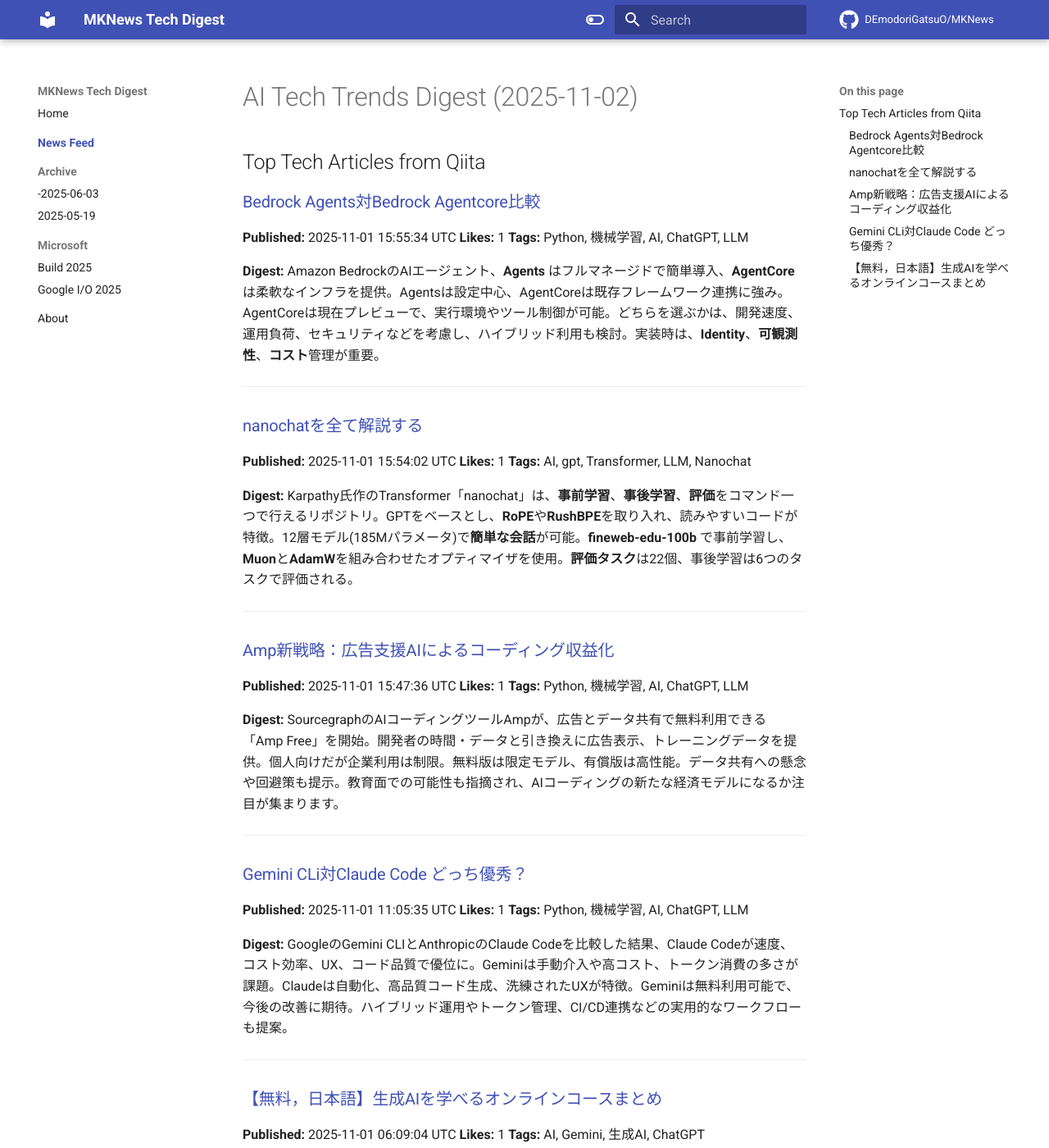
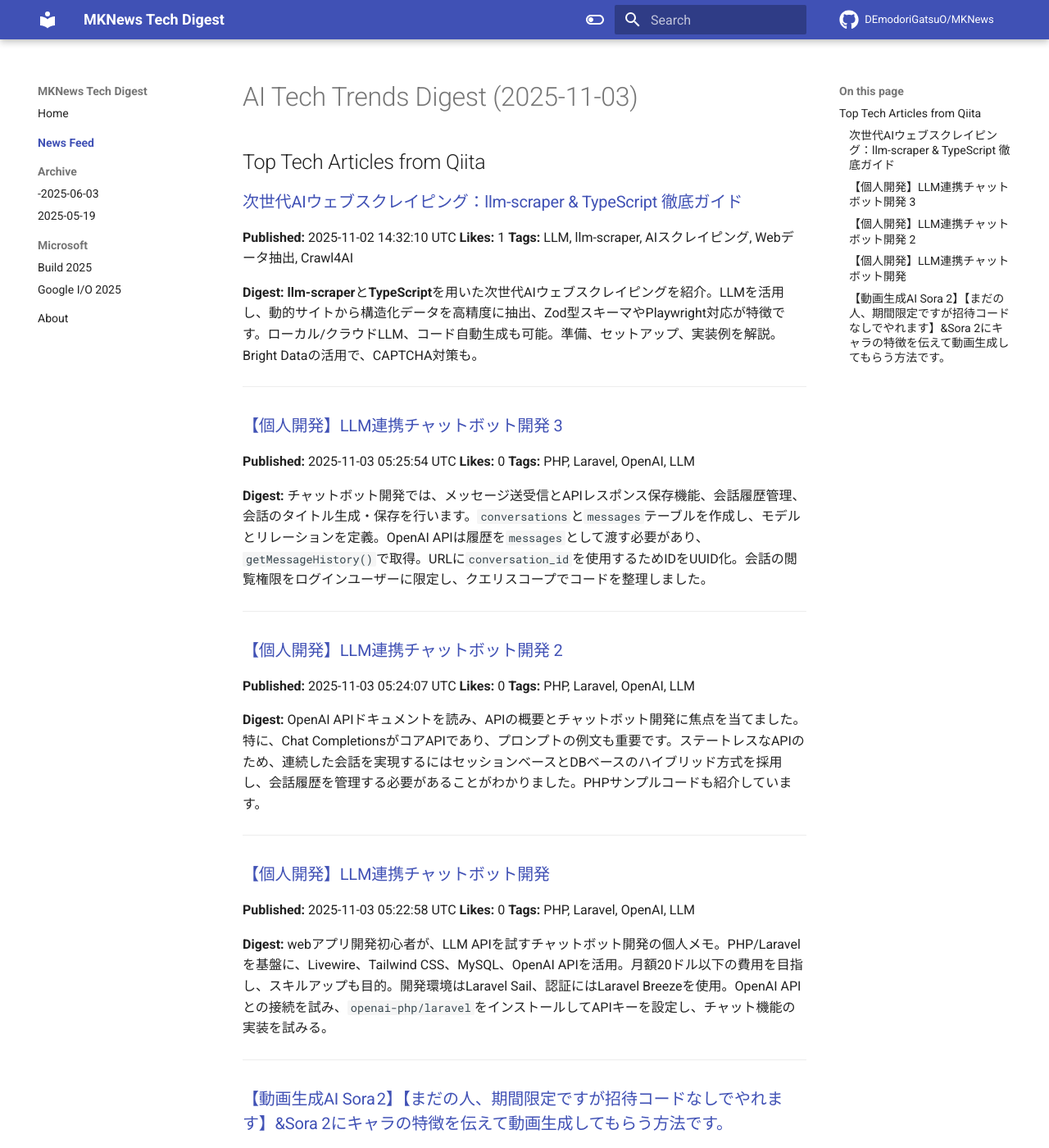
Before and after one commit to DEmodoriGatsuO/MKNews, an MkDocs documentation site: the page built from docs/news/index.md, in a window 1280 px wide and 1400 px high. Shown: the whole window at 82% size. Built offline with MkDocs 1.6.1 and Material for MkDocs 9.7.7, drawn with Linux system fonts in a browser that asks for light colours; comment, search, counter and statistics services are not loaded; some of the changed text lies outside the part shown.

Commit message:
Automated AI Tech Digest - 2025-11-03

```diff
--- a/docs/news/index.md
+++ b/docs/news/index.md
@@ -1,55 +1,55 @@
-# AI Tech Trends Digest (2025-11-02)
+# AI Tech Trends Digest (2025-11-03)
 
 
 ## Top Tech Articles from Qiita
 
 
-### [Bedrock Agents対Bedrock Agentcore比較](https://qiita.com/AInsights/items/3157e0e107e590ed2273)
-**Published:** 2025-11-01 15:55:34 UTC
+### [次世代AIウェブスクレイピング：llm-scraper & TypeScript 徹底ガイド](https://qiita.com/cynthia-brightdata/items/437b9841f5e9806e3949)
+**Published:** 2025-11-02 14:32:10 UTC
 **Likes:** 1
-**Tags:** Python, 機械学習, AI, ChatGPT, LLM
+**Tags:** LLM, llm-scraper, AIスクレイピング, Webデータ抽出, Crawl4AI
 
 **Digest:**
-Amazon BedrockのAIエージェント、**Agents** はフルマネージドで簡単導入、**AgentCore** は柔軟なインフラを提供。Agentsは設定中心、AgentCoreは既存フレームワーク連携に強み。AgentCoreは現在プレビューで、実行環境やツール制御が可能。どちらを選ぶかは、開発速度、運用負荷、セキュリティなどを考慮し、ハイブリッド利用も検討。実装時は、**Identity**、**可観測性**、**コスト**管理が重要。
+**llm-scraper**と**TypeScript**を用いた次世代AIウェブスクレイピングを紹介。LLMを活用し、動的サイトから構造化データを高精度に抽出、Zod型スキーマやPlaywright対応が特徴です。ローカル/クラウドLLM、コード自動生成も可能。準備、セットアップ、実装例を解説。Bright Dataの活用で、CAPTCHA対策も。
 
 ---
 
-### [nanochatを全て解説する](https://qiita.com/Shin_unity3dcg/items/2da1c76d0f733678b1d3)
-**Published:** 2025-11-01 15:54:02 UTC
-**Likes:** 1
-**Tags:** AI, gpt, Transformer, LLM, Nanochat
+### [【個人開発】LLM連携チャットボット開発 3](https://qiita.com/csk/items/d98889fba1adf56e79ac)
+**Published:** 2025-11-03 05:25:54 UTC
+**Likes:** 0
+**Tags:** PHP, Laravel, OpenAI, LLM
 
 **Digest:**
-Karpathy氏作のTransformer「nanochat」は、**事前学習**、**事後学習**、**評価**をコマンド一つで行えるリポジトリ。GPTをベースとし、**RoPE**や**RushBPE**を取り入れ、読みやすいコードが特徴。12層モデル(185Mパラメータ)で**簡単な会話**が可能。**fineweb-edu-100b** で事前学習し、**Muon**と**AdamW**を組み合わせたオプティマイザを使用。**評価タスク**は22個、事後学習は6つのタスクで評価される。
+チャットボット開発では、メッセージ送受信とAPIレスポンス保存機能、会話履歴管理、会話のタイトル生成・保存を行います。`conversations`と`messages`テーブルを作成し、モデルとリレーションを定義。OpenAI APIは履歴を`messages`として渡す必要があり、`getMessageHistory()`で取得。URLに`conversation_id`を使用するためIDをUUID化。会話の閲覧権限をログインユーザーに限定し、クエリスコープでコードを整理しました。
 
 ---
 
-### [Amp新戦略：広告支援AIによるコーディング収益化](https://qiita.com/AInsights/items/a452e9c964f5f1a80660)
-**Published:** 2025-11-01 15:47:36 UTC
-**Likes:** 1
-**Tags:** Python, 機械学習, AI, ChatGPT, LLM
+### [【個人開発】LLM連携チャットボット開発 2](https://qiita.com/csk/items/a76da79e7d71d2b4ab91)
+**Published:** 2025-11-03 05:24:07 UTC
+**Likes:** 0
+**Tags:** PHP, Laravel, OpenAI, LLM
 
 **Digest:**
-SourcegraphのAIコーディングツールAmpが、広告とデータ共有で無料利用できる「Amp Free」を開始。開発者の時間・データと引き換えに広告表示、トレーニングデータを提供。個人向けだが企業利用は制限。無料版は限定モデル、有償版は高性能。データ共有への懸念や回避策も提示。教育面での可能性も指摘され、AIコーディングの新たな経済モデルになるか注目が集まります。
+OpenAI APIドキュメントを読み、APIの概要とチャットボット開発に焦点を当てました。特に、Chat CompletionsがコアAPIであり、プロンプトの例文も重要です。ステートレスなAPIのため、連続した会話を実現するにはセッションベースとDBベースのハイブリッド方式を採用し、会話履歴を管理する必要があることがわかりました。PHPサンプルコードも紹介しています。
 
 ---
 
-### [Gemini CLi対Claude Code どっち優秀？](https://qiita.com/AInsights/items/c6d7143c3156255a0361)
-**Published:** 2025-11-01 11:05:35 UTC
-**Likes:** 1
-**Tags:** Python, 機械学習, AI, ChatGPT, LLM
+### [【個人開発】LLM連携チャットボット開発](https://qiita.com/csk/items/18b8cc92f998a2bdb7e6)
+**Published:** 2025-11-03 05:22:58 UTC
+**Likes:** 0
+**Tags:** PHP, Laravel, OpenAI, LLM
 
 **Digest:**
-GoogleのGemini CLIとAnthropicのClaude Codeを比較した結果、Claude Codeが速度、コスト効率、UX、コード品質で優位に。Geminiは手動介入や高コスト、トークン消費の多さが課題。Claudeは自動化、高品質コード生成、洗練されたUXが特徴。Geminiは無料利用可能で、今後の改善に期待。ハイブリッド運用やトークン管理、CI/CD連携などの実用的なワークフローも提案。
+webアプリ開発初心者が、LLM APIを試すチャットボット開発の個人メモ。PHP/Laravelを基盤に、Livewire、Tailwind CSS、MySQL、OpenAI APIを活用。月額20ドル以下の費用を目指し、スキルアップも目的。開発環境はLaravel Sail、認証にはLaravel Breezeを使用。OpenAI APIとの接続を試み、`openai-php/laravel`をインストールしてAPIキーを設定し、チャット機能の実装を試みる。
 
 ---
 
-### [【無料，日本語】生成AIを学べるオンラインコースまとめ](https://qiita.com/PenguinCabinet/items/44c9bc7f6ded7350fc64)
-**Published:** 2025-11-01 06:09:04 UTC
-**Likes:** 1
-**Tags:** AI, Gemini, 生成AI, ChatGPT
+### [【動画生成AI Sora 2】【まだの人、期間限定ですが招待コードなしでやれます】&Sora 2にキャラの特徴を伝えて動画生成してもらう方法です。](https://qiita.com/kabumira/items/83dce5522af1c2ae2505)
+**Published:** 2025-11-03 05:07:29 UTC
+**Likes:** 0
+**Tags:** Gemini, nanobanana, Sora2
 
 **Digest:**
-生成AIを学べる無料オンラインコースを紹介。IBM SkillsBuildの「AI Foundations」はAI全般を、「Generative AI in Action」はプロンプトエンジニアリングやLLMを学べます。AWS Skill Builderの「Foundations of Prompt Engineering」はプロンプト設計を、Google Skills Boostの入門講座では生成AIの概要を学べます。
+Sora 2でキャラの特徴を活かした動画生成方法を紹介。GeminiのNanoBananaでキャラクターシートを作成し、Sora 2にアップロードしてPromptを入力します。Promptは「この画像を参考にして。」から始め、動画編集で最初のフレームを削除することも検討。顔と全身が映る場面を3秒指定で、カメオ化も可能。
 
 ---
```
